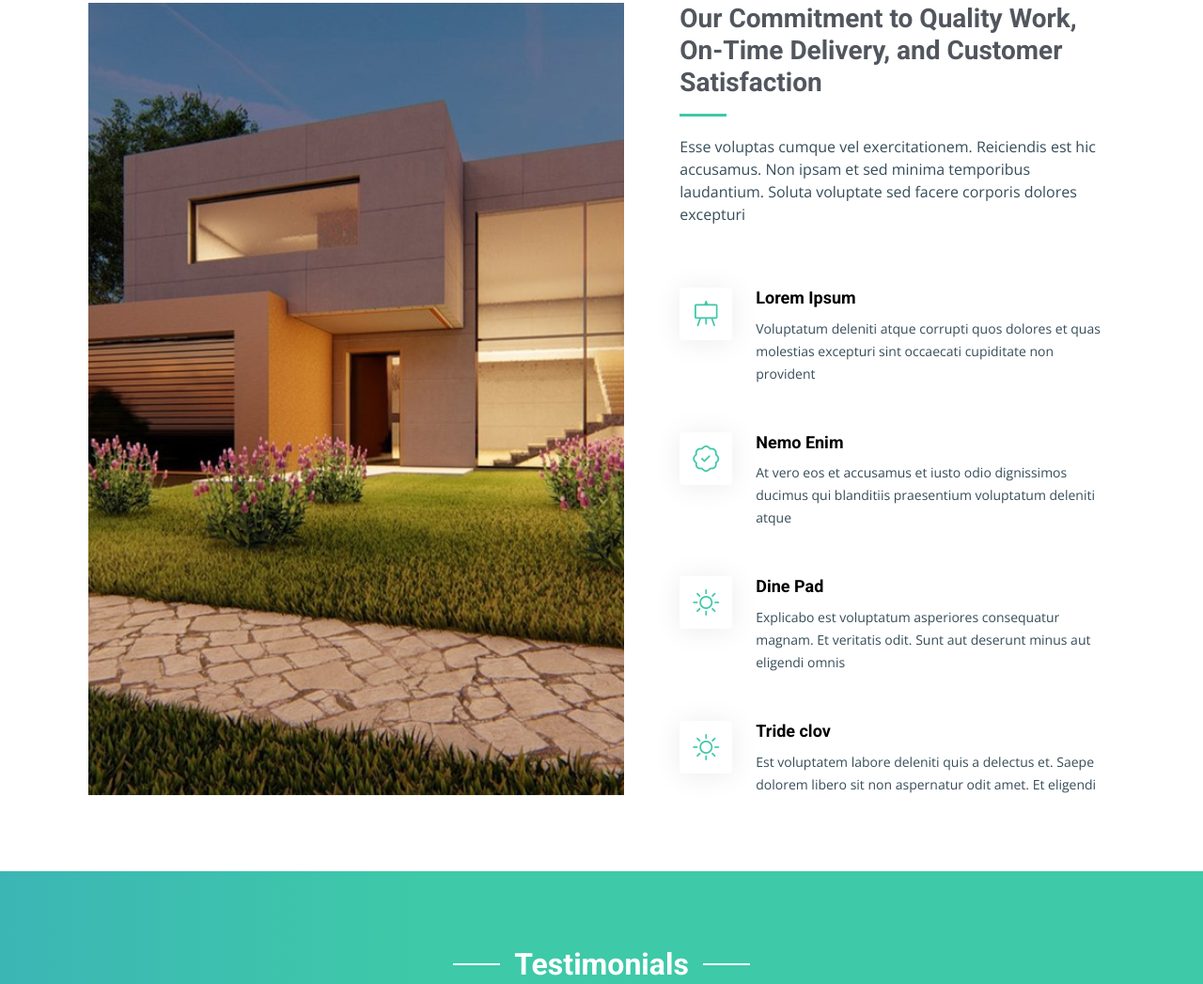
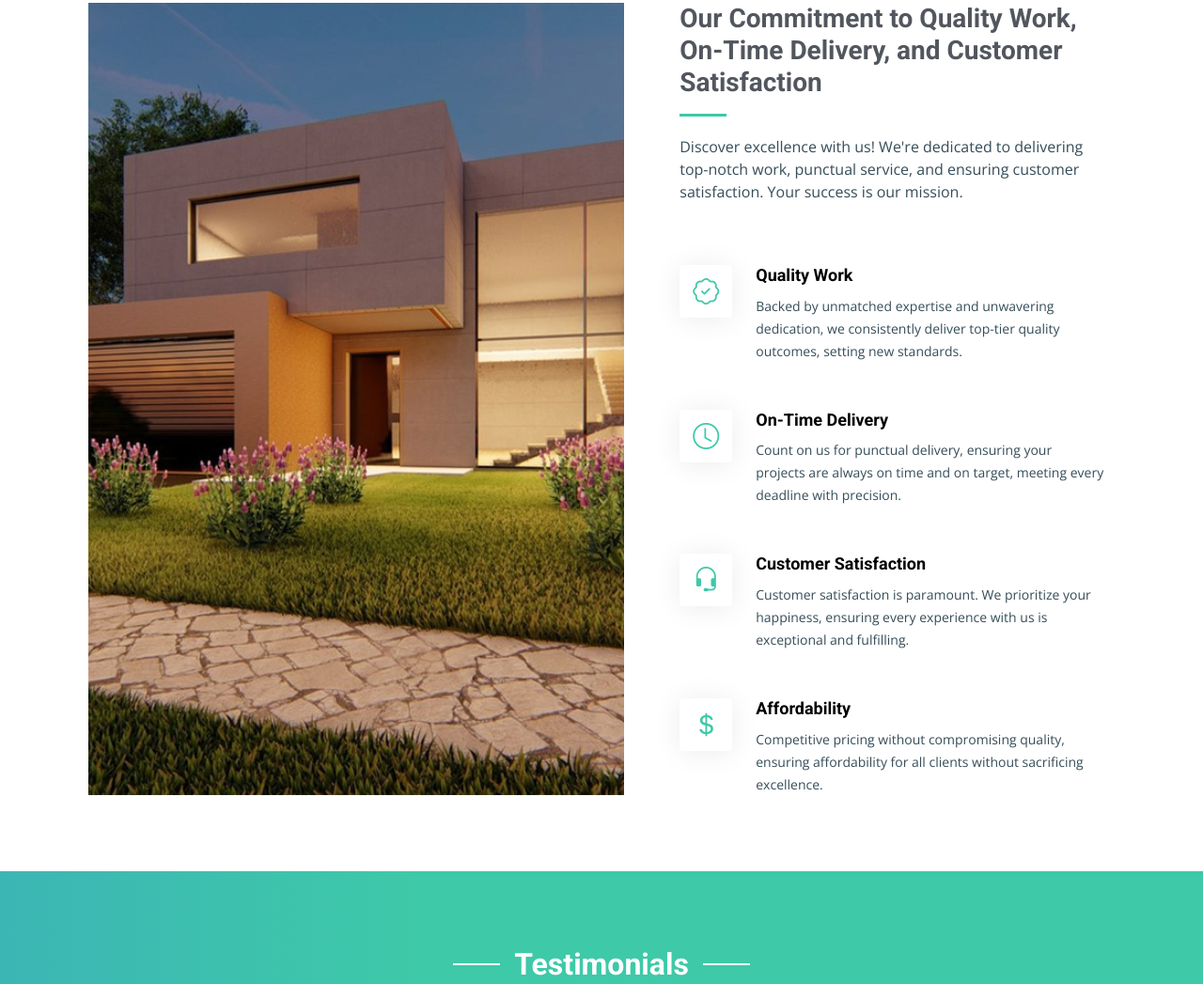
Before and after one commit to sakil5325/3d-animate, a plain HTML site: page about.html in a window 1280 px wide. Shown: the part 1962-3009 px from the top of the page at 94% size. Drawn offline with nearby package versions, Linux system fonts and the light colour scheme.

Commit message:
about changes

```diff
--- a/about.html
+++ b/about.html
@@ -165,37 +165,37 @@
 
           <div class="col-lg-5 d-flex flex-column justify-content-center">
             <h3>Our Commitment to Quality Work, On-Time Delivery, and Customer Satisfaction</h3>
-            <p>Esse voluptas cumque vel exercitationem. Reiciendis est hic accusamus. Non ipsam et sed minima temporibus laudantium. Soluta voluptate sed facere corporis dolores excepturi</p>
+            <p>Discover excellence with us! We're dedicated to delivering top-notch work, punctual service, and ensuring customer satisfaction. Your success is our mission.</p>
 
             <div class="icon-box d-flex position-relative" data-aos="fade-up" data-aos-delay="100">
-              <i class="bi bi-easel flex-shrink-0"></i>
+              <i class="bi bi-patch-check flex-shrink-0"></i>
               <div>
-                <h4><a href="" class="stretched-link">Lorem Ipsum</a></h4>
-                <p>Voluptatum deleniti atque corrupti quos dolores et quas molestias excepturi sint occaecati cupiditate non provident</p>
+                <h4><a href="" class="stretched-link">Quality Work</a></h4>
+                <p>Backed by unmatched expertise and unwavering dedication, we consistently deliver top-tier quality outcomes, setting new standards.</p>
               </div>
             </div><!-- End Icon Box -->
 
             <div class="icon-box d-flex position-relative" data-aos="fade-up" data-aos-delay="200">
-              <i class="bi bi-patch-check flex-shrink-0"></i>
+              <i class="bi bi-clock flex-shrink-0"></i>
               <div>
-                <h4><a href="" class="stretched-link">Nemo Enim</a></h4>
-                <p>At vero eos et accusamus et iusto odio dignissimos ducimus qui blanditiis praesentium voluptatum deleniti atque</p>
+                <h4><a href="" class="stretched-link">On-Time Delivery</a></h4>
+                <p>Count on us for punctual delivery, ensuring your projects are always on time and on target, meeting every deadline with precision.</p>
               </div>
             </div><!-- End Icon Box -->
 
             <div class="icon-box d-flex position-relative" data-aos="fade-up" data-aos-delay="300">
-              <i class="bi bi-brightness-high flex-shrink-0"></i>
+              <i class="bi bi-headset flex-shrink-0"></i>
               <div>
-                <h4><a href="" class="stretched-link">Dine Pad</a></h4>
-                <p>Explicabo est voluptatum asperiores consequatur magnam. Et veritatis odit. Sunt aut deserunt minus aut eligendi omnis</p>
+                <h4><a href="" class="stretched-link">Customer Satisfaction</a></h4>
+                <p>Customer satisfaction is paramount. We prioritize your happiness, ensuring every experience with us is exceptional and fulfilling.</p>
               </div>
             </div><!-- End Icon Box -->
 
             <div class="icon-box d-flex position-relative" data-aos="fade-up" data-aos-delay="400">
-              <i class="bi bi-brightness-high flex-shrink-0"></i>
+              <i class="bi bi-currency-dollar flex-shrink-0"></i>
               <div>
-                <h4><a href="" class="stretched-link">Tride clov</a></h4>
-                <p>Est voluptatem labore deleniti quis a delectus et. Saepe dolorem libero sit non aspernatur odit amet. Et eligendi</p>
+                <h4><a href="" class="stretched-link">Affordability</a></h4>
+                <p>Competitive pricing without compromising quality, ensuring affordability for all clients without sacrificing excellence.</p>
               </div>
             </div><!-- End Icon Box -->
 
```
